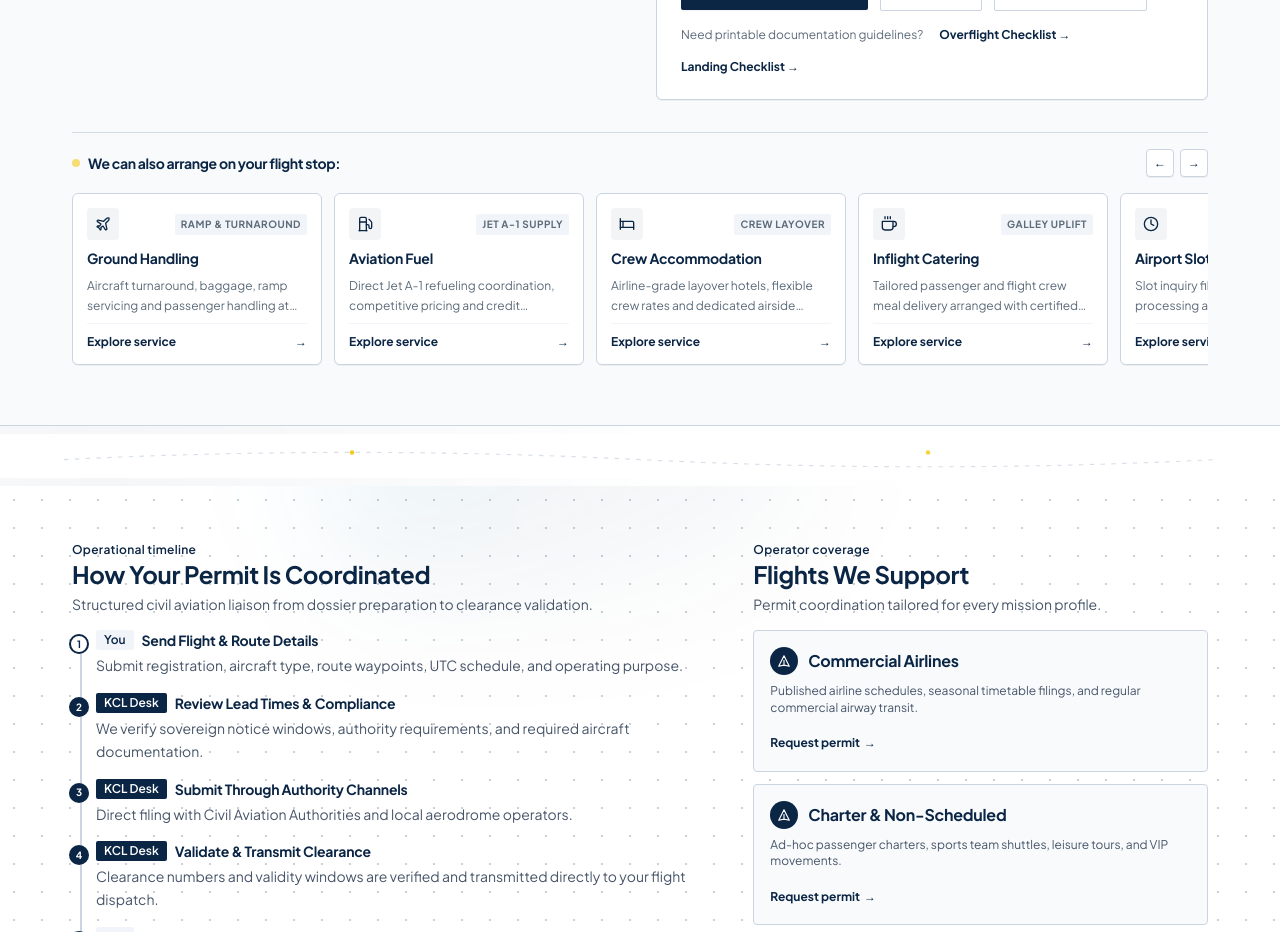
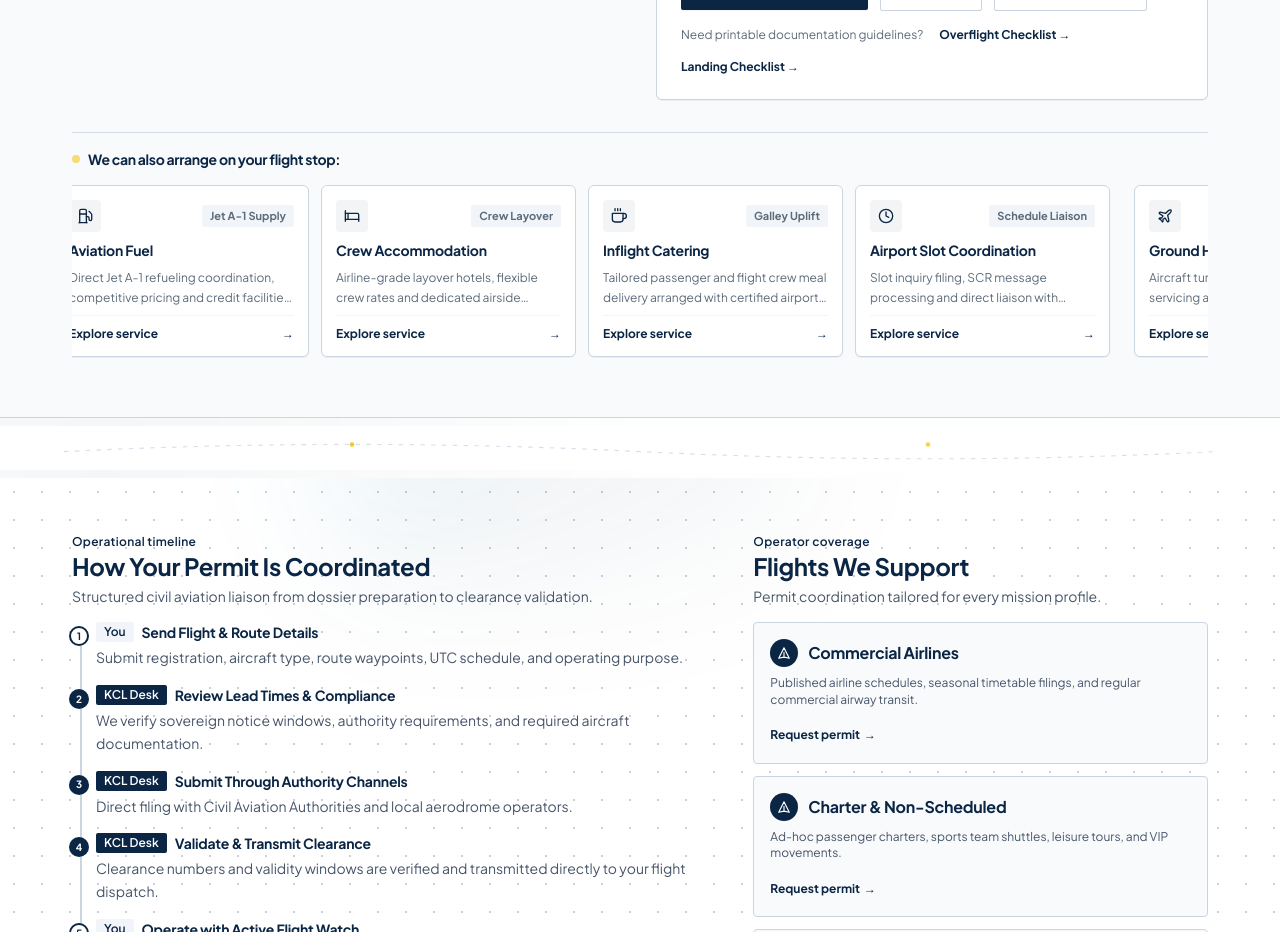
Before and after one commit to Sharmeen-Rauf/kclwebsite, a Next.js app: page /services/flight-permissions in a window 1280 px wide. Shown: the part 2640-3572 px from the top of the page. Built offline with nearby package versions, Linux system fonts and the light colour scheme; no server answers.

Commit message:
feat(slider): convert ComplementaryServicesSlider to automatic continuous marquee

```diff
--- a/app/globals.css
+++ b/app/globals.css
@@ -43,14 +43,20 @@
     background-attachment: fixed;
   }
 
-  h1, h2, h3, h4, h5, h6 {
+  h1,
+  h2,
+  h3,
+  h4,
+  h5,
+  h6 {
     color: #0B2545;
     line-height: 1.2;
     letter-spacing: -0.015em;
     font-weight: 700;
   }
 
-  p, li {
+  p,
+  li {
     max-width: 72ch;
   }
 
@@ -103,6 +109,7 @@
   from {
     stroke-dashoffset: 600;
   }
+
   to {
     stroke-dashoffset: 0;
   }
@@ -118,6 +125,7 @@
   from {
     transform: translateX(0);
   }
+
   to {
     transform: translateX(-50%);
   }
@@ -142,6 +150,7 @@
   0% {
     transform: translateX(0);
   }
+
   100% {
     transform: translateX(-50%);
   }
@@ -161,12 +170,10 @@
 
 .kcl-hero-bg {
   background-image:
-    linear-gradient(
-      90deg,
+    linear-gradient(90deg,
       rgba(11, 37, 69, 0.90) 0%,
       rgba(11, 37, 69, 0.70) 55%,
-      rgba(20, 64, 110, 0.45) 100%
-    ),
+      rgba(20, 64, 110, 0.45) 100%),
     url("/img/hero-flight-ops.jpg");
   background-size: cover;
   background-position: center;
@@ -178,6 +185,7 @@
   0% {
     transform: scale(1);
   }
+
   100% {
     transform: scale(1.06);
   }
@@ -219,12 +227,15 @@
     offset-distance: 0%;
     opacity: 0;
   }
+
   8% {
     opacity: 0.9;
   }
+
   90% {
     opacity: 0.9;
   }
+
   100% {
     offset-distance: 100%;
     opacity: 0;
@@ -240,6 +251,7 @@
   from {
     stroke-dashoffset: 48;
   }
+
   to {
     stroke-dashoffset: 0;
   }
@@ -254,7 +266,9 @@
   0% {
     transform: translateX(-150%) skewX(-15deg);
   }
-  25%, 100% {
+
+  25%,
+  100% {
     transform: translateX(250%) skewX(-15deg);
   }
 }
@@ -274,6 +288,7 @@
   0% {
     transform: rotate(0deg);
   }
+
   100% {
     transform: rotate(360deg);
   }
@@ -289,12 +304,15 @@
     left: 2%;
     opacity: 0;
   }
+
   12% {
     opacity: 1;
   }
+
   88% {
     opacity: 1;
   }
+
   100% {
     left: 98%;
     opacity: 0;
@@ -318,6 +336,7 @@
     transform: scale(1.15);
     opacity: 0.8;
   }
+
   100% {
     transform: scale(1);
     opacity: 1;
@@ -332,6 +351,7 @@
   from {
     stroke-dashoffset: 1200;
   }
+
   to {
     stroke-dashoffset: 0;
   }
@@ -348,12 +368,15 @@
     offset-distance: 0%;
     opacity: 0;
   }
+
   10% {
     opacity: 0.9;
   }
+
   90% {
     opacity: 0.9;
   }
+
   100% {
     offset-distance: 100%;
     opacity: 0;
@@ -376,6 +399,7 @@
   0% {
     transform: translateX(0);
   }
+
   100% {
     transform: translateX(-50%);
   }
@@ -404,10 +428,25 @@
   animation-play-state: paused;
 }
 
+.complementary-marquee-track {
+  display: flex;
+  width: max-content;
+  animation: taxiwaySignsDrift 32s linear infinite;
+}
+
+.complementary-marquee-wrapper:hover .complementary-marquee-track,
+.complementary-marquee-wrapper:focus-within .complementary-marquee-track,
+.complementary-marquee-track.is-paused {
+  animation-play-state: paused;
+}
+
 @keyframes approachLightPulse {
-  0%, 100% {
+
+  0%,
+  100% {
     opacity: 0.25;
   }
+
   50% {
     opacity: 1;
   }
@@ -421,6 +460,7 @@
   html {
     scroll-behavior: auto;
   }
+
   .taxiway-flow-line,
   .animate-btn-shimmer,
   .radar-sweep-beam,
@@ -429,57 +469,72 @@
     animation: none !important;
     display: none !important;
   }
+
   .hero-zoom-photo {
     animation: none !important;
     transform: none !important;
   }
+
   .airway-route-line {
     animation: none !important;
     stroke-dashoffset: 0 !important;
   }
+
   .logo-marquee-track,
   .regional-slider-track,
   .taxiway-signs-track,
-  .leadership-marquee-track {
+  .leadership-marquee-track,
+  .complementary-marquee-track {
     animation: none !important;
     transform: none !important;
   }
+
   .about-draw-1947 {
     animation: none !important;
     stroke-dashoffset: 0 !important;
   }
+
   .about-hero-plane,
   .about-facts-plane {
     animation: none !important;
     opacity: 0.7 !important;
     offset-distance: 50% !important;
   }
+
   .approach-light-dot {
     animation: none !important;
     opacity: 0.7 !important;
   }
+
   .heading-fade-init {
     opacity: 1 !important;
     transform: none !important;
   }
+
   .heading-visible {
     opacity: 1 !important;
     transform: none !important;
     transition: none !important;
   }
+
   .plane-traverse {
     animation: none !important;
     opacity: 0.7 !important;
     offset-distance: 50% !important;
   }
+
   .route-progress-bar {
     display: none !important;
   }
+
   .btn-arrow {
     transform: none !important;
     transition: none !important;
   }
-  *, *::before, *::after {
+
+  *,
+  *::before,
+  *::after {
     animation-duration: 0.01ms !important;
     animation-iteration-count: 1 !important;
     transition-duration: 0.01ms !important;
--- a/components/sections/ComplementaryServicesSlider.tsx
+++ b/components/sections/ComplementaryServicesSlider.tsx
@@ -1,6 +1,6 @@
 "use client";
 
-import React, { useRef } from "react";
+import React, { useEffect, useState } from "react";
 import Link from "next/link";
 
 export interface ComplementaryServicesSliderProps {
@@ -108,69 +108,33 @@ export function ComplementaryServicesSlider({
   currentServiceSlug,
   className = "",
 }: ComplementaryServicesSliderProps) {
-  const sliderRef = useRef<HTMLDivElement>(null);
+  const [isTabHidden, setIsTabHidden] = useState(false);
+
+  useEffect(() => {
+    const onVis = () => setIsTabHidden(document.hidden);
+    document.addEventListener("visibilitychange", onVis);
+    return () => document.removeEventListener("visibilitychange", onVis);
+  }, []);
 
   // Filter out the active service page if supplied
   const services = ALL_COMPLEMENTARY_SERVICES.filter(
     (s) => !currentServiceSlug || s.slug !== currentServiceSlug
   );
 
-  const scroll = (direction: "left" | "right") => {
-    if (!sliderRef.current) return;
-    const scrollAmount = 260;
-    sliderRef.current.scrollBy({
-      left: direction === "left" ? -scrollAmount : scrollAmount,
-      behavior: "smooth",
-    });
-  };
-
-  return (
-    <div className={`mt-5 pt-4 border-t border-[#CBD5E1]/80 space-y-3 ${className}`}>
-      {/* Header with Title and Scroll Controls */}
-      <div className="flex items-center justify-between gap-3">
-        <div className="flex items-center gap-2">
-          <span className="w-2 h-2 rounded-full bg-[#F4C400] shrink-0 animate-pulse" />
-          <span className="text-xs sm:text-sm font-bold text-[#0B2545] tracking-tight">
-            We can also arrange on your flight stop:
-          </span>
-        </div>
-
-        {/* Desktop slider navigation arrows */}
-        <div className="hidden sm:flex items-center gap-1.5 shrink-0">
-          <button
-            type="button"
-            onClick={() => scroll("left")}
-            aria-label="Scroll left"
-            className="w-7 h-7 rounded-[4px] border border-[#CBD5E1] bg-white hover:bg-slate-50 text-[#0B2545] hover:border-[#0B2545] flex items-center justify-center text-xs transition-colors cursor-pointer shadow-2xs"
-          >
-            ←
-          </button>
-          <button
-            type="button"
-            onClick={() => scroll("right")}
-            aria-label="Scroll right"
-            className="w-7 h-7 rounded-[4px] border border-[#CBD5E1] bg-white hover:bg-slate-50 text-[#0B2545] hover:border-[#0B2545] flex items-center justify-center text-xs transition-colors cursor-pointer shadow-2xs"
-          >
-            →
-          </button>
-        </div>
-      </div>
-
-      {/* Slider Container / Cards Track */}
-      <div
-        ref={sliderRef}
-        className="flex gap-3 overflow-x-auto scroll-smooth snap-x snap-mandatory scrollbar-none py-1 px-0.5"
-      >
-        {services.map((item) => (
+  const renderCard = (
+    item: (typeof ALL_COMPLEMENTARY_SERVICES)[number],
+    prefix: string
+  ) => (
     <Link
-            key={item.slug}
+      key={`${prefix}-${item.slug}`}
       href={item.href}
-            className="group relative flex-none w-[220px] sm:w-[240px] md:w-[250px] bg-white border border-[#CBD5E1] hover:border-[#F4C400] rounded-[6px] p-3.5 flex flex-col justify-between shadow-2xs hover:shadow-md hover:-translate-y-1 transition-all duration-200 snap-start overflow-hidden"
+      tabIndex={prefix === "primary" ? undefined : -1}
+      className="group relative flex-none w-[230px] sm:w-[245px] md:w-[255px] bg-white border border-[#CBD5E1] hover:border-[#F4C400] rounded-[6px] p-3.5 flex flex-col justify-between shadow-2xs hover:shadow-md hover:-translate-y-1 transition-all duration-200 overflow-hidden motion-reduce:transition-none motion-reduce:transform-none"
     >
       {/* Top Animated Shimmer Border Accent with Gold Glow */}
       <div
         aria-hidden="true"
-              className="absolute top-0 left-0 right-0 h-0.5 bg-gradient-to-r from-[#0B2545] via-[#F4C400] to-[#0B2545] opacity-0 group-hover:opacity-100 transition-opacity duration-300"
+        className="absolute top-0 left-0 right-0 h-0.5 bg-gradient-to-r from-[#0B2545] via-[#F4C400] to-[#0B2545] scale-x-0 group-hover:scale-x-100 origin-left transition-transform duration-300"
       />
 
       <div className="space-y-2">
@@ -178,7 +142,7 @@ export function ComplementaryServicesSlider({
           <div className="w-8 h-8 rounded-[4px] bg-[#0B2545]/5 text-[#0B2545] group-hover:bg-[#0B2545] group-hover:text-[#F4C400] transition-colors flex items-center justify-center shrink-0">
             {item.icon}
           </div>
-                <span className="text-[10px] font-bold text-[#5C6B7A] uppercase tracking-wider bg-slate-100 px-1.5 py-0.5 rounded-[2px] truncate">
+          <span className="text-[11px] font-bold text-[#5C6B7A] bg-slate-100 px-2 py-0.5 rounded-[2px] truncate">
             {item.badge}
           </span>
         </div>
@@ -197,7 +161,31 @@ export function ComplementaryServicesSlider({
         <span aria-hidden="true" className="group-hover:translate-x-1 motion-safe:transition-transform">→</span>
       </div>
     </Link>
-        ))}
+  );
+
+  return (
+    <div className={`mt-5 pt-4 border-t border-[#CBD5E1]/80 space-y-3 ${className}`}>
+      <div className="flex items-center gap-2">
+        <span className="w-2 h-2 rounded-full bg-[#F4C400] shrink-0 animate-pulse" />
+        <span className="text-xs sm:text-sm font-bold text-[#0B2545] tracking-tight">
+          We can also arrange on your flight stop:
+        </span>
+      </div>
+
+      {/* Automatic Continuous Linear Slider */}
+      <div className="complementary-marquee-wrapper overflow-hidden py-1">
+        <div
+          className={`complementary-marquee-track gap-3 ${
+            isTabHidden ? "is-paused" : ""
+          }`}
+        >
+          <div className="flex gap-3 pr-3">
+            {services.map((item) => renderCard(item, "primary"))}
+          </div>
+          <div className="flex gap-3 pr-3" aria-hidden="true">
+            {services.map((item) => renderCard(item, "dup"))}
+          </div>
+        </div>
       </div>
     </div>
   );
```
Lines whose indentation alone changed are shown as unchanged.
